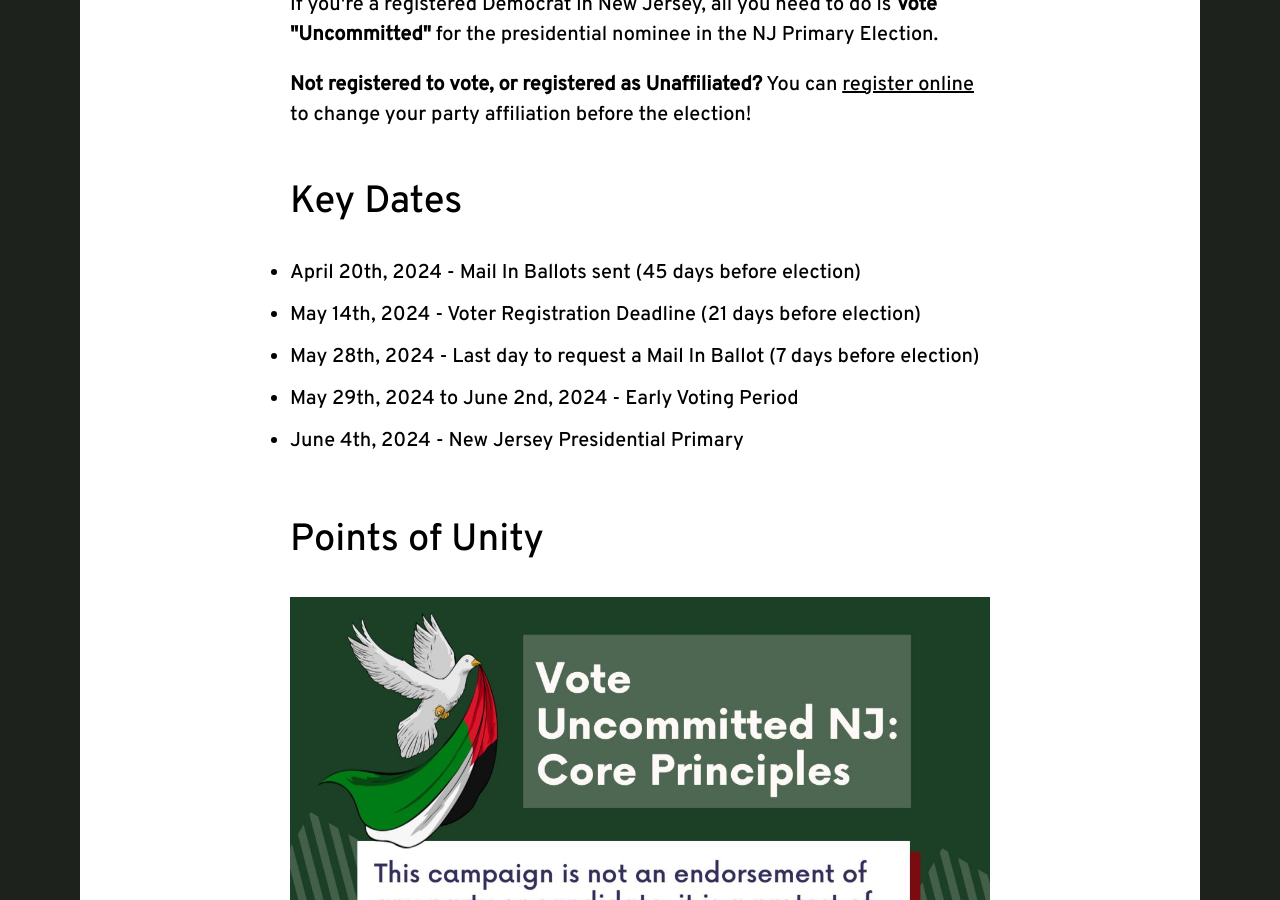
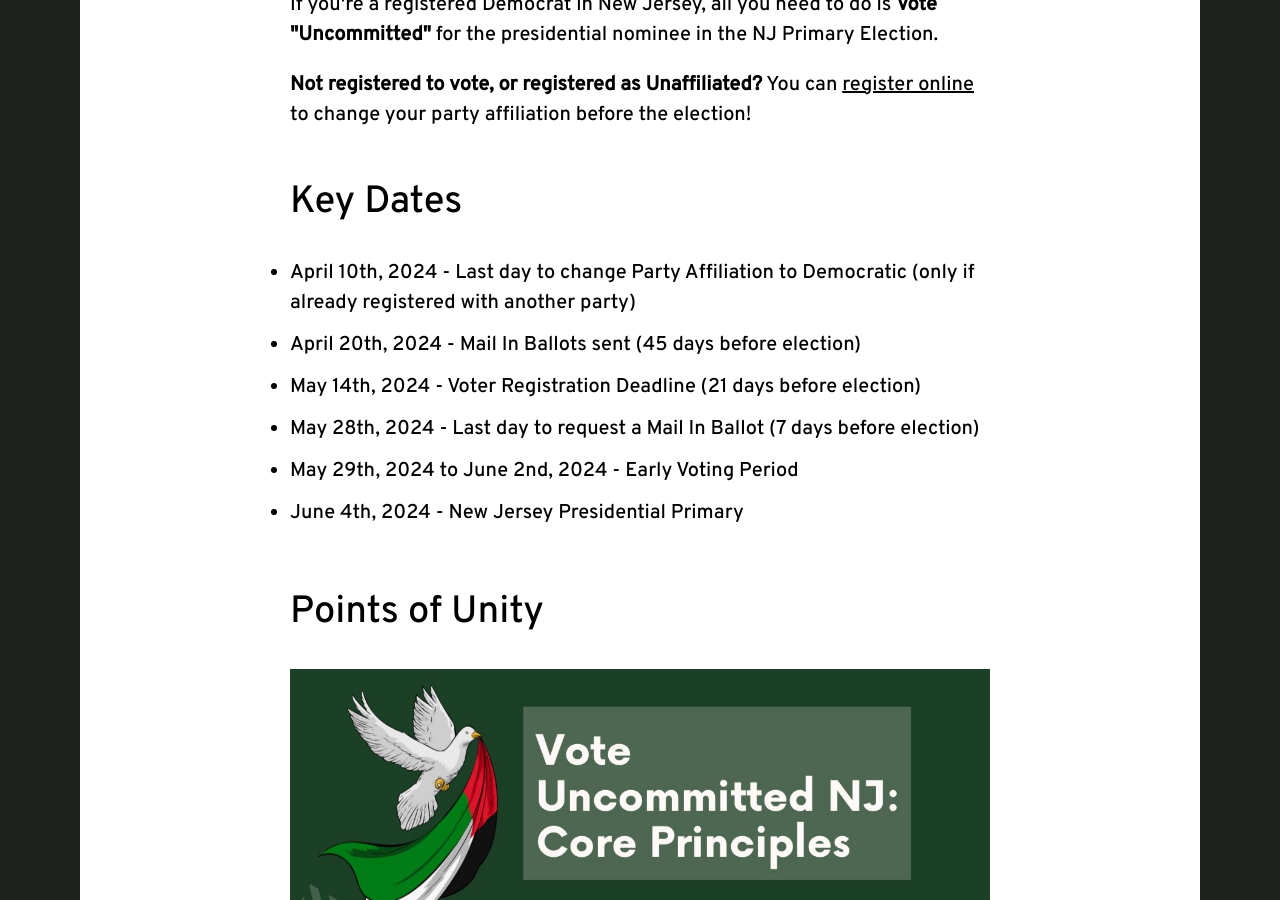
Before and after one commit to dsa-ntc/uncommittednj.org, a Jekyll site: the page built from index.html, in a window 1280 px wide and 900 px high, scrolled down 1333 px. Built offline with Jekyll 4.4.1, drawn with Linux system fonts in a browser that asks for light colours.

Commit message:
adding party affiliation day

```diff
--- a/index.html
+++ b/index.html
@@ -47,6 +47,9 @@ change your party affiliation before the election!
 
     <ul>
       <li>
+        April 10th, 2024 - Last day to change Party Affiliation to Democratic
+(only if already registered with another party)
+      <li>
         April 20th, 2024 - Mail In Ballots sent (45 days before election)
       <li>
         May 14th, 2024 - Voter Registration Deadline (21 days before election)
```
